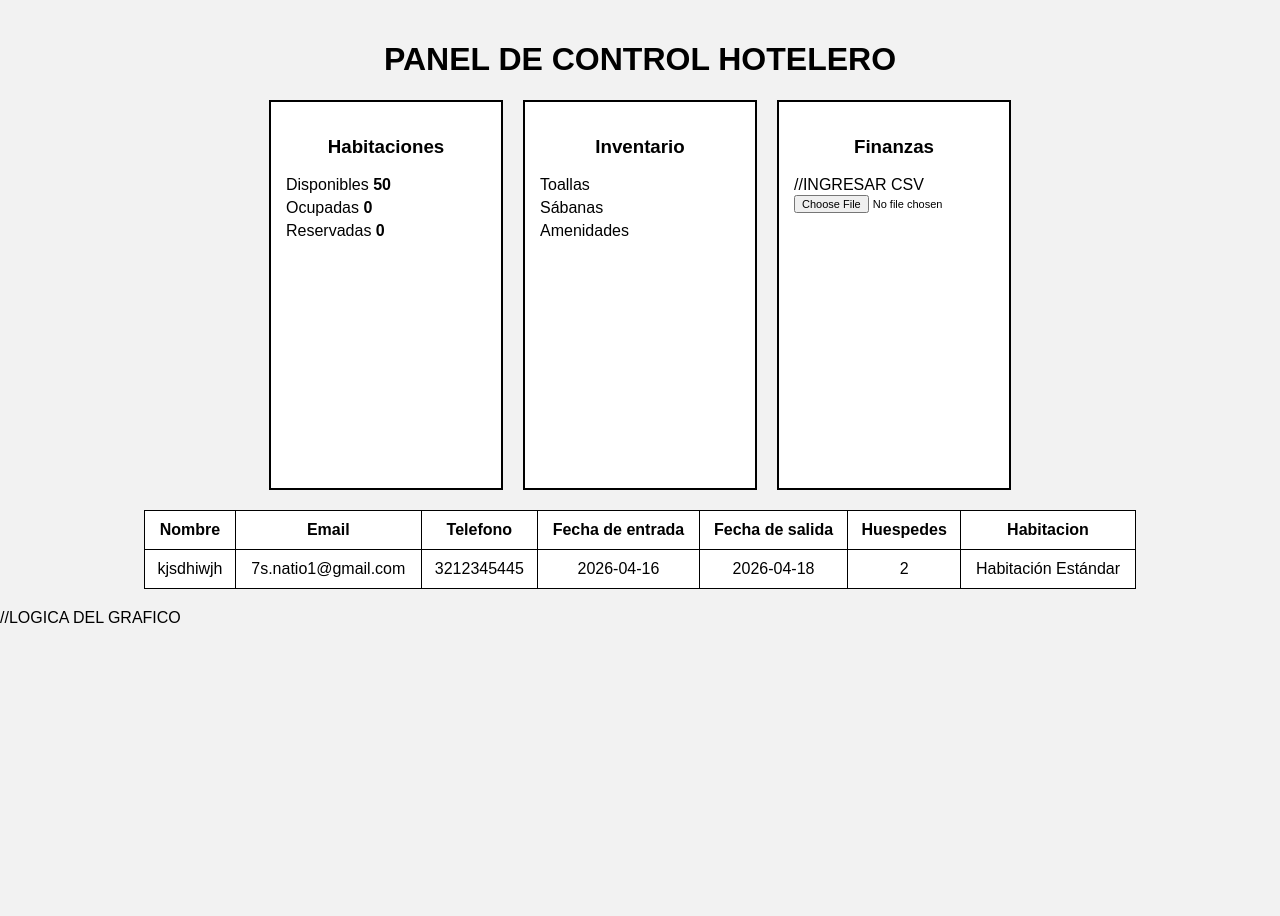
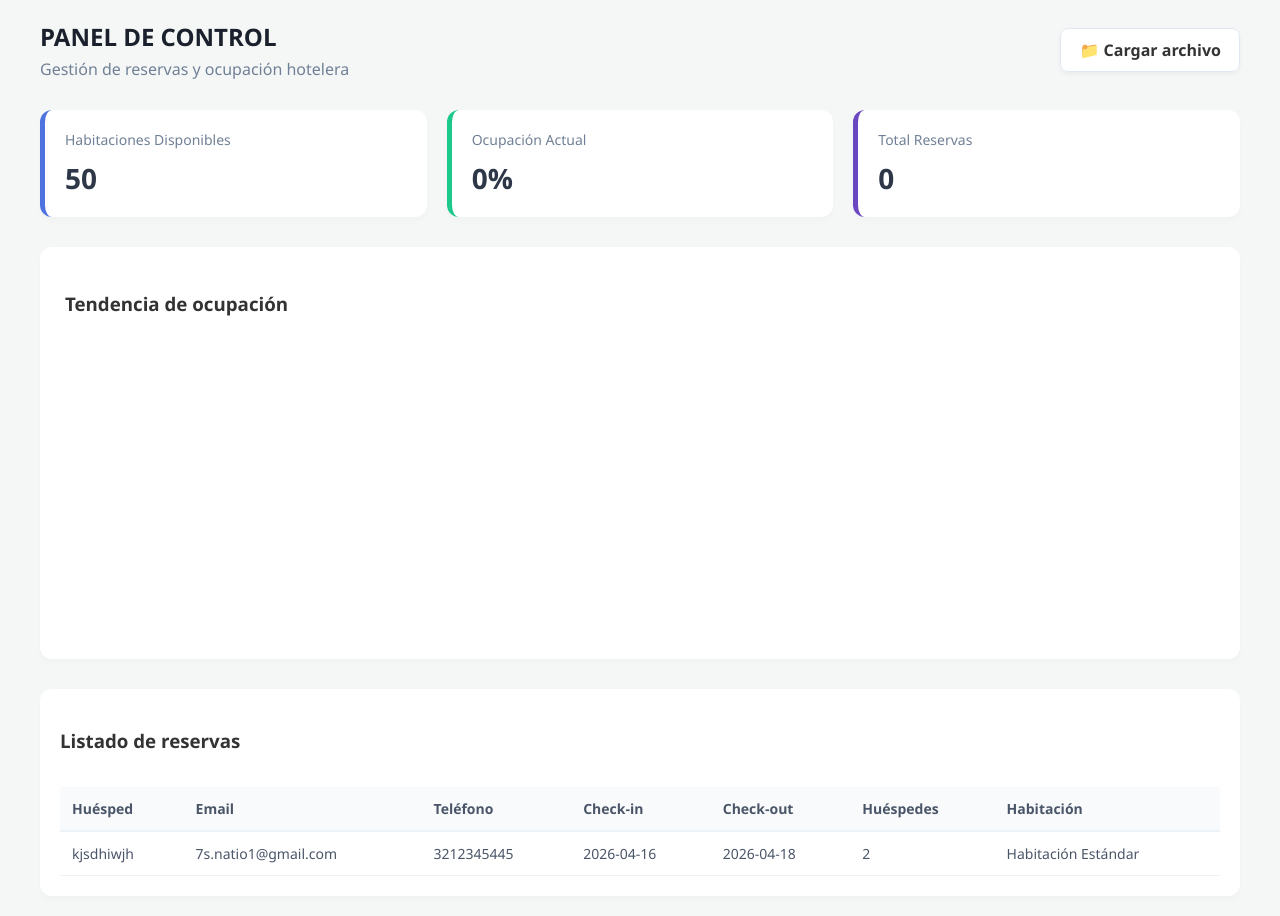
Before and after one commit to Oscar-R7/gestor_reservas, a Flask app: page /admin in a window 1280 px wide. Before the commit the page ends 623 px from the top, so only its background shows below. Run offline with Flask 3, Linux system fonts and the light colour scheme; a map, chart or similar area stays blank; some libraries are stand-ins or nearby versions.

Commit message:
se modifica visualmente para darle orden a la info

```diff
--- a/Gestor_reservas/app.py
+++ b/Gestor_reservas/app.py
@@ -55,49 +55,31 @@ def detalle_suite():
 def detalle_presidencial():
     return render_template('detalle-presidencial.html')
 
+# app.py (Sección corregida de confirmar_reserva)
 @app.route('/confirmar-reserva', methods=['POST'])
 def confirmar_reserva():
-    global hab # definiendo hab como variable global
     if request.method == 'POST':
+        datos = {
+            'nombre': request.form['nombre'],
+            'email': request.form['email'],
+            'telefono': request.form['telefono'],
+            'entrada': request.form['entrada'],
+            'salida': request.form['salida'],
+            'huespedes': request.form['huespedes'],
+            'habitacion': request.form['habitacion']
+        }
 
-        # Captura de datos del formulario
-        nombre = request.form['nombre']
-        email = request.form['email']
-        telefono = request.form['telefono']
-        f_entrada = request.form['entrada']
-        f_salida = request.form['salida']
-        huespedes = request.form['huespedes']
-        habitacion = request.form['habitacion']
+        file_exists = os.path.isfile(ruta_csv)
+        columnas = ['nombre', 'email', 'telefono', 'entrada', 'salida', 'huespedes', 'habitacion']
 
-        # Verificamos si el archivo ya existe antes de escribir
-        file_exists = os.path.isfile(ruta_csv)
-
-        # Guardar en el archivo CSV
         with open(ruta_csv, mode='a', newline='', encoding='utf-8') as archivo:
-            columnas = ['nombre', 'email', 'telefono', 'entrada', 'salida', 'huespedes', 'habitacion']
-
-
+            # USAR DictWriter es fundamental para writeheader()
             writer = csv.DictWriter(archivo, fieldnames=columnas)
-
-            # Si el archivo no existe, escribe la primera fila con los títulos
             if not file_exists:
                 writer.writeheader()
+            writer.writerow(datos)
 
-            # datos del huesped
-            writer.writerow({
-                'nombre': nombre,
-                'email': email,
-                'telefono': telefono,
-                'entrada': f_entrada,
-                'salida': f_salida,
-                'huespedes': huespedes,
-                'habitacion': habitacion
-            })
-
-        hab -= 1#esto es para resta las habitaciones reservadas
-        # 4. Redirigimos a la página de reservas
-        return redirect(url_for('reservas')) #agregarle el 'admin' se tira el codigo
-
+        return redirect(url_for('admin')) # Redirigir al panel principal
 
 @app.route('/reservas')
 def reservas():
--- a/Gestor_reservas/static/admin.css
+++ b/Gestor_reservas/static/admin.css
@@ -1,101 +1,102 @@
+/* Configuración General */
 body {
-    font-family: Arial, sans-serif;
+    background-color: #f4f7f6;
+    font-family: 'Segoe UI', sans-serif;
     margin: 0;
-    background-color: #f2f2f2;
+    color: #333;
 }
 
-.container {
-    display: flex;
-}
-
-/* MENÚ */
-.menu {
-    width: 220px;
-    background: white;
-    padding: 20px;
-    border-right: 2px solid black;
-}
-
-.menu h2 {
-    text-align: center;
-}
-
-.menu ul {
-    list-style: none;
-    padding: 0;
-}
-
-.menu li {
-    margin: 15px 0;
-    cursor: pointer;
-}
-
-.menu .config {
-    margin-top: 30px;
-}
-
-/* CONTENIDO */
-.main {
-    flex: 1;
+.dashboard-container {
+    max-width: 1200px;
+    margin: 0 auto;
     padding: 20px;
 }
 
-.main h1 {
-    text-align: center;
+/* Header */
+.main-header {
+    display: flex;
+    justify-content: space-between;
+    align-items: center;
+    margin-bottom: 30px;
 }
 
-/* TARJETAS */
-.cards {
-    display: flex;
-    gap: 20px;
-    justify-content: center;
-    margin: 20px 0;
+.main-header h1 { margin: 0; font-size: 24px; color: #1a202c; }
+.main-header p { margin: 5px 0 0; color: #718096; }
+
+.btn-cargar {
+    background: white;
+    padding: 10px 18px;
+    border-radius: 8px;
+    border: 1px solid #e2e8f0;
+    cursor: pointer;
+    font-weight: 600;
+    box-shadow: 0 2px 4px rgba(0,0,0,0.05);
 }
 
-.card {
-    background: white;
-    border: 2px solid black;
-    padding: 15px;
-    width: 200px;
+/* Tarjetas (Stats) */
+.stats-grid {
+    display: grid;
+    grid-template-columns: repeat(auto-fit, minmax(250px, 1fr));
+    gap: 20px;
+    margin-bottom: 30px;
 }
 
-.card h3 {
-    text-align: center;
+.stat-card {
+    background: white;
+    padding: 20px;
+    border-radius: 12px;
+    box-shadow: 0 4px 6px rgba(0,0,0,0.02);
+    border-left: 5px solid #cbd5e0;
 }
 
-.card label {
-    display: block;
-    margin: 5px 0;
+.stat-card.blue { border-left-color: #4e73df; }
+.stat-card.green { border-left-color: #1cc88a; }
+.stat-card.purple { border-left-color: #6b46c1; }
+
+.stat-card .label { display: block; color: #718096; font-size: 14px; margin-bottom: 10px; }
+.stat-card .value { font-size: 28px; font-weight: bold; color: #2d3748; }
+
+/* Contenedor del Gráfico */
+.chart-container {
+    background: white;
+    padding: 25px;
+    border-radius: 12px;
+    margin-bottom: 30px;
+    box-shadow: 0 4px 6px rgba(0,0,0,0.02);
 }
 
-/* GRAFICO */
-.grafico {
-    text-align: center;
-    font-size: 40px;
-    margin-top: 20px;
+.canvas-wrapper { height: 300px; width: 100%; }
+
+/* Tabla */
+.table-container {
+    background: white;
+    padding: 20px;
+    border-radius: 12px;
+    box-shadow: 0 4px 6px rgba(0,0,0,0.02);
 }
 
-/* TABLA */
+.table-scroll { overflow-x: auto; }
+
 table {
-    width: 80%;
-    margin: auto;
+    width: 100%;
     border-collapse: collapse;
-    background: white;
-}
-
-th, td {
-    border: 1px solid black;
-    padding: 10px;
-    text-align: center;
+    margin-top: 15px;
 }
 
 th {
-    font-weight: bold;
+    text-align: left;
+    background-color: #f8fafc;
+    color: #4a5568;
+    padding: 12px;
+    font-size: 14px;
+    border-bottom: 2px solid #edf2f7;
 }
 
-.grafico {
-    width: 100%;
-    height: 250px; /* O el tamaño que prefieras */
-    min-height: 200px;
-    margin-top: 10px;
+td {
+    padding: 12px;
+    border-bottom: 1px solid #edf2f7;
+    font-size: 14px;
+    color: #4a5568;
 }
+
+tr:hover { background-color: #f9fafb; }
--- a/Gestor_reservas/templates/admin.html
+++ b/Gestor_reservas/templates/admin.html
@@ -2,51 +2,61 @@
 <html lang="es">
 <head>
     <meta charset="UTF-8">
-    <title>Panel Hotelero</title>
+    <title>Panel de Administración</title>
     <link rel="stylesheet" href="{{ url_for('static', filename='admin.css') }}">
     <script src="https://cdn.jsdelivr.net/npm/chart.js"></script>
 </head>
 <body>
 
-<div class="container">
-    <main class="main">
-        <h1>PANEL DE CONTROL HOTELERO</h1>
+<div class="dashboard-container">
+    <header class="main-header">
+        <div class="title-group">
+            <h1>PANEL DE CONTROL</h1>
+            <p>Gestión de reservas y ocupación hotelera</p>
+        </div>
+        <div class="actions">
+            <label for="csvInput" class="btn-cargar">
+                <span>📁</span> Cargar archivo
+            </label>
+            <input type="file" id="csvInput" accept=".csv" hidden>
+        </div>
+    </header>
 
-        <div class="cards">
-            <div class="card">
-                <h3>Habitaciones</h3>
-                <label> Disponibles <strong>{{ hab }}</strong></label>
-                <label> Ocupadas  <strong>{{ ocup }}</strong></label>
-                <label> Reservadas  <strong>{{ reser }}</strong></label>
+    <section class="stats-grid">
+        <div class="stat-card blue">
+            <span class="label">Habitaciones Disponibles</span>
+            <span class="value">{{ hab }}</span>
         </div>
+        <div class="stat-card green">
+            <span class="label">Ocupación Actual</span>
+            <span class="value">{{ (ocup / 50 * 100)|int }}%</span>
+        </div>
+        <div class="stat-card purple">
+            <span class="label">Total Reservas</span>
+            <span class="value">{{ reser }}</span>
+        </div>
+    </section>
 
-            <div class="card">
-                <h3>Inventario</h3>
-                <label> Toallas</label>
-                <label> Sábanas</label>
-                <label> Amenidades</label>
-            </div>
-
-            <div class="card">
-                <h3>Finanzas</h3>
-                //INGRESAR CSV
-                <input type="file" id="csvInput" accept=".csv" style="font-size: 11px; margin-bottom: 10px; width: 100%;">
-                <div class="grafico-container" style="position: relative; height: 250px; width: 100%;">
+    <section class="chart-container">
+        <h3>Tendencia de ocupación</h3>
+        <div class="canvas-wrapper">
             <canvas id="graficoFinanzas"></canvas>
         </div>
-            </div>
-        </div>
+    </section>
 
-        <table border="1">
+    <section class="table-container">
+        <h3>Listado de reservas</h3>
+        <div class="table-scroll">
+            <table>
                 <thead>
                     <tr>
-                    <th>Nombre</th>
+                        <th>Huésped</th>
                         <th>Email</th>
-                    <th>Telefono</th>
-                    <th>Fecha de entrada</th>
-                    <th>Fecha de salida</th>
-                    <th>Huespedes</th>
-                    <th>Habitacion</th>
+                        <th>Teléfono</th>
+                        <th>Check-in</th>
+                        <th>Check-out</th>
+                        <th>Huéspedes</th>
+                        <th>Habitación</th>
                     </tr>
                 </thead>
                 <tbody>
@@ -59,15 +69,13 @@
                     {% endfor %}
                 </tbody>
             </table>
-
-
-
-    </main>
+        </div>
+    </section>
 </div>
 
-//LOGICA DEL GRAFICO
-
 <script>
+    // Lógica para procesar el CSV y generar el gráfico de líneas
+    let miGrafico;
     document.getElementById('csvInput').addEventListener('change', function(e) {
         const file = e.target.files[0];
         if (!file) return;
@@ -75,69 +83,36 @@
         const reader = new FileReader();
         reader.onload = function(event) {
             const contenido = event.target.result;
-            // Limpiamos espacios y saltos de línea extra
-            const lineas = contenido.trim().split('\n').filter(line => line.trim() !== "");
+            const lineas = contenido.trim().split('\n').slice(1); // Ignorar cabecera
 
-            const semanas = ['Semana 1', 'Semana 2', 'Semana 3', 'Semana 4'];
-            const datasets = [];
-            const colores = [
-                'rgba(54, 162, 235, 0.8)',  // Estándar
-                'rgba(255, 99, 132, 0.8)',  // Deluxe
-                'rgba(75, 192, 192, 0.8)',  // Suite Junior
-                'rgba(255, 206, 86, 0.8)'   // Presidencial
-            ];
-
-            // Empezamos desde i=1 para saltar la cabecera del CSV
-            for (let i = 1; i < lineas.length; i++) {
-                const columnas = lineas[i].split(',');
-                if (columnas.length >= 5) {
-                    datasets.push({
-                        label: columnas[0].trim(),
-                        data: [
-                            parseFloat(columnas[1]) || 0,
-                            parseFloat(columnas[2]) || 0,
-                            parseFloat(columnas[3]) || 0,
-                            parseFloat(columnas[4]) || 0
-                        ],
-                        backgroundColor: colores[i-1] || 'rgba(150, 150, 150, 0.5)',
-                        borderWidth: 1
+            const labels = ['Semana 1', 'Semana 2', 'Semana 3', 'Semana 4'];
+            const datasets = lineas.map((linea, i) => {
+                const datos = linea.split(',');
+                const colores = ['#4e73df', '#1cc88a', '#36b9cc', '#f6c23e'];
+                return {
+                    label: datos[0],
+                    data: datos.slice(1, 5).map(Number),
+                    borderColor: colores[i % colores.length],
+                    backgroundColor: colores[i % colores.length] + '22',
+                    fill: true,
+                    tension: 0.4
+                };
             });
-                }
-            }
-
-            if (datasets.length > 0) {
-                renderizarGrafico(semanas, datasets);
-            } else {
-                alert("Formato CSV inválido. Asegúrate de usar comas (,) y tener 5 columnas.");
-            }
+            renderizar(labels, datasets);
         };
         reader.readAsText(file);
     });
 
-    let miGrafico;
-    function renderizarGrafico(labels, datasets) {
-        // CORRECCIÓN: Usar el ID correcto que pusimos en el HTML
+    function renderizar(labels, datasets) {
         const ctx = document.getElementById('graficoFinanzas').getContext('2d');
-
-        if (miGrafico) {
-            miGrafico.destroy();
-        }
-
+        if (miGrafico) miGrafico.destroy();
         miGrafico = new Chart(ctx, {
-            type: 'bar',
-            data: { labels: labels, datasets: datasets },
+            type: 'line',
+            data: { labels, datasets },
             options: {
                 responsive: true,
                 maintainAspectRatio: false,
-                scales: {
-                    y: {
-                        beginAtZero: true,
-                        ticks: { stepSize: 1 }
-                    }
-                },
-                plugins: {
-                    legend: { position: 'bottom' }
-                }
+                plugins: { legend: { position: 'bottom' } }
             }
         });
     }
--- a/registro.csv
+++ b/registro.csv
@@ -1,2 +1,3 @@
 oscar,oscarroa835@gmail.com,3111111,2026-04-09,2026-04-11,1,Habitación Estándar
 oscar,oscarroa835@gmail.com,3111111,2026-04-09,2026-04-11,1,Habitación Estándar
+ivan,iab@ajhakjh,33121111,2026-04-10,2026-04-12,1,Habitación Estándar
```
Lines whose indentation alone changed are shown as unchanged.
